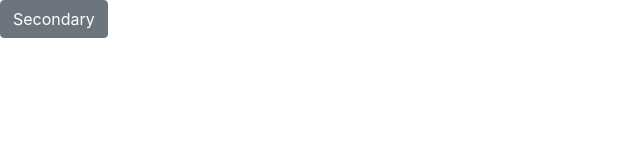
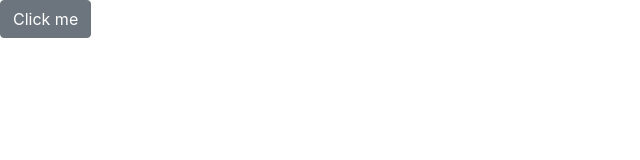
Before and after one commit to HuiYuCheng/rise-notion-widget, a plain HTML site: page index.html in a window 1280 px wide. Shown: the full height of the page, 0-640 px from the left. Drawn offline with nearby package versions, Linux system fonts and the light colour scheme.

Commit message:
Update index.html

```diff
--- a/index.html
+++ b/index.html
@@ -11,7 +11,9 @@
     <title>Hello, world!</title>
   </head>
   <body>
-  <button type="button" class="btn btn-secondary" href="https://tw.alphacamp.co/" target="_blank">Secondary</button>
+     <form action="https://tw.alphacamp.co/" method="get" target="_blank">
+         <button type="submit" class="btn btn-secondary">Click me</button>
+      </form>
 
     <!-- Optional JavaScript -->
     <!-- jQuery first, then Popper.js, then Bootstrap JS -->
```
